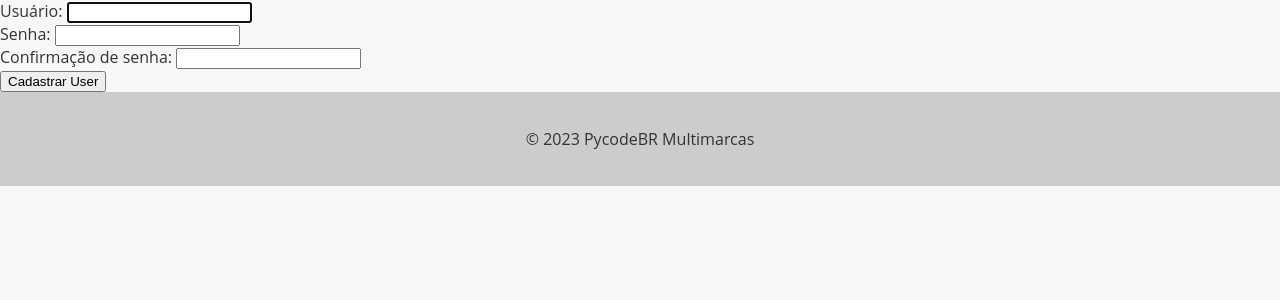
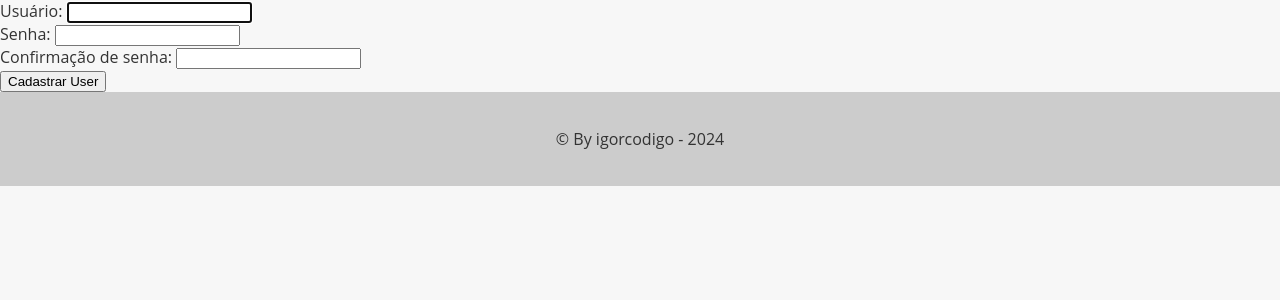
Before and after one commit to igorcodigo/Django_Carros, a Django app: page /register/ in a window 1280 px wide. Shown: the part 50-350 px from the top of the page. Run offline with Django 4.2, Linux system fonts and the light colour scheme.

Commit message:
Alteracao no template do footer

```diff
--- a/app/templates/base.html
+++ b/app/templates/base.html
@@ -92,7 +92,7 @@
   </main>
 
   <footer>
-    <p>&copy; 2023 PycodeBR Multimarcas</p>
+    <p>&copy; By igorcodigo - 2024 </p>
   </footer>
 </body>
 </html>
```
